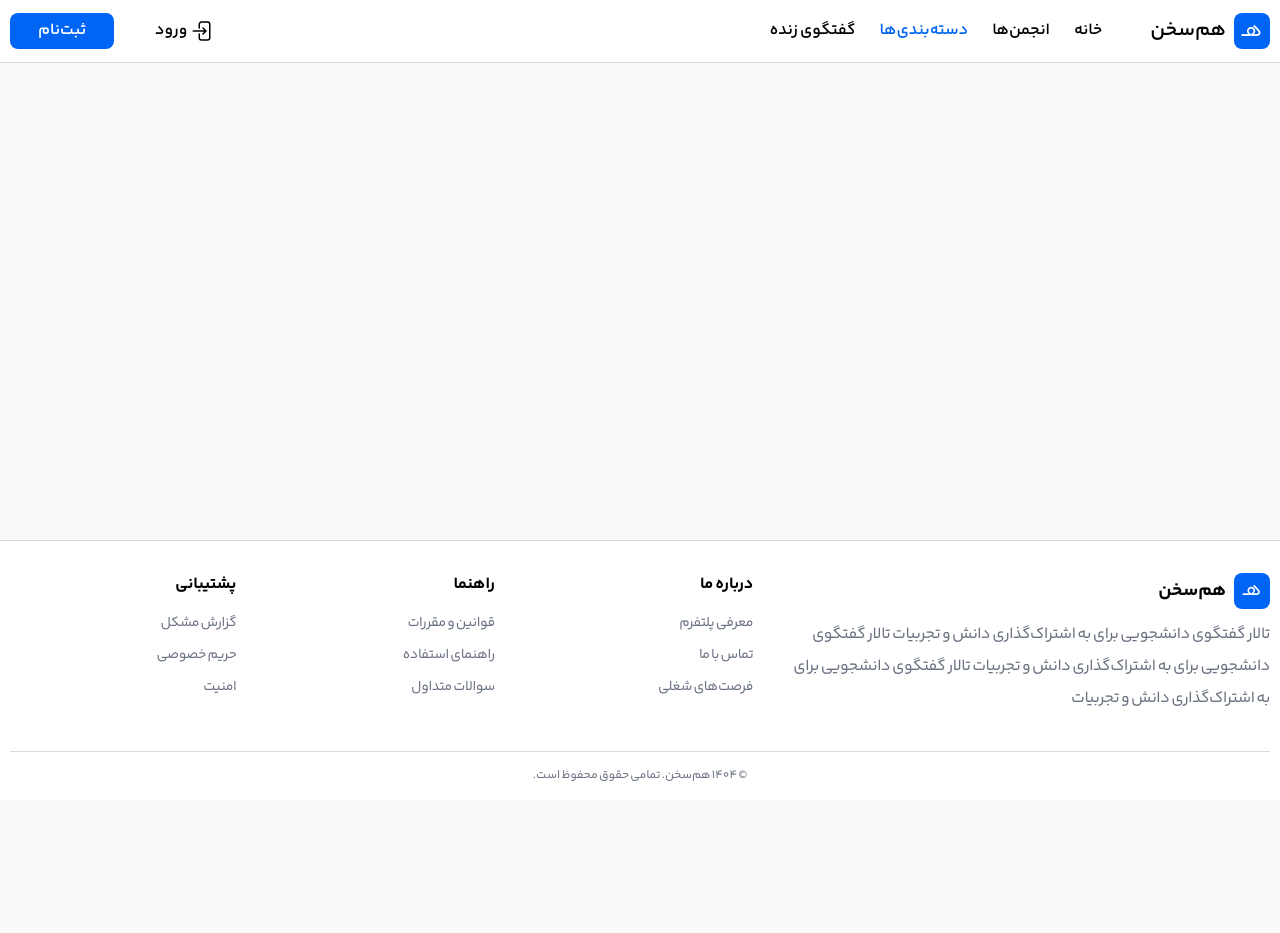
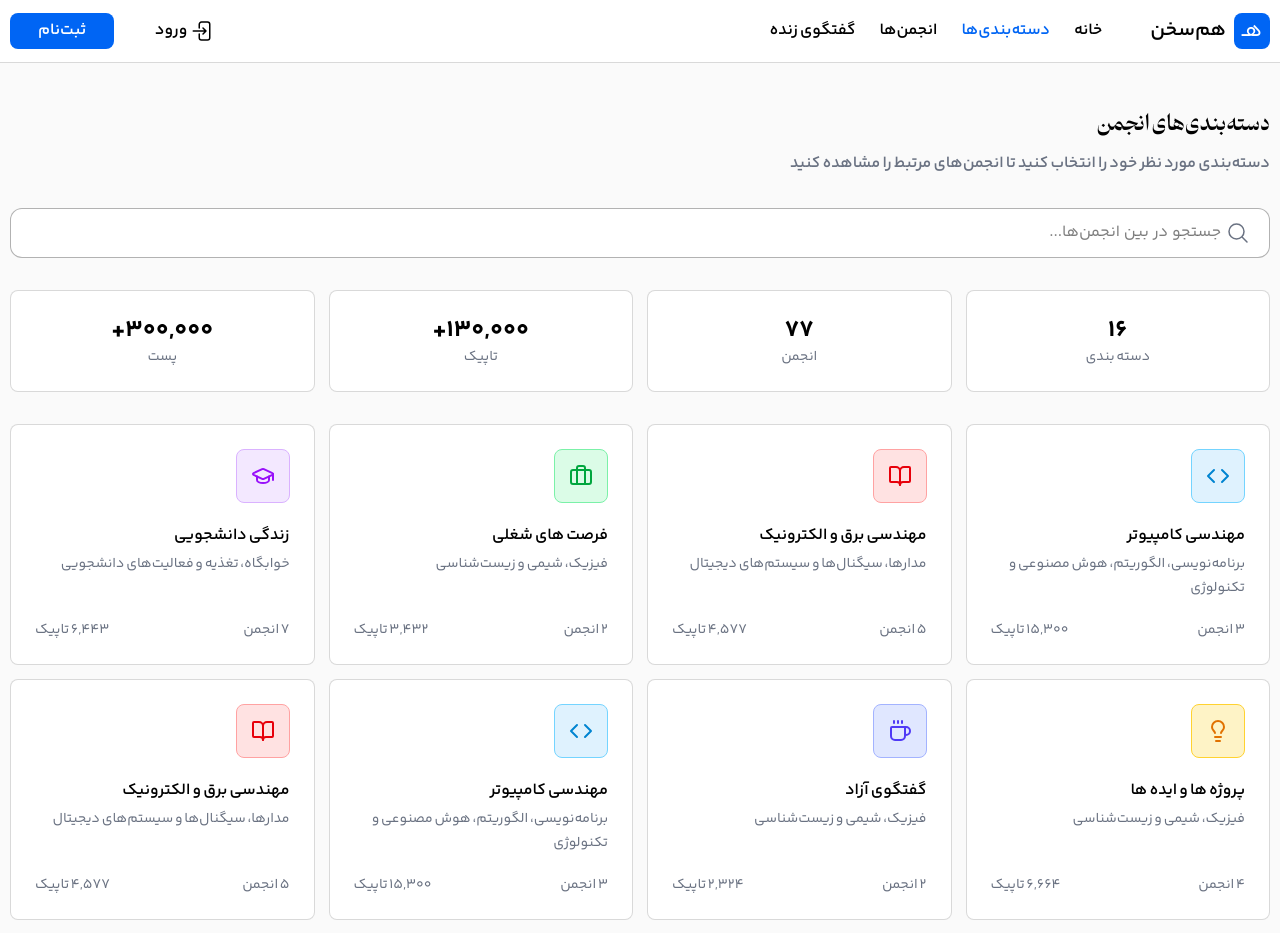
Before and after one commit to amirtvn04/hamsokhan, a React (Vite) app: page /category in a window 1280 px wide. Shown: the top 933 px of the page. Before the commit the page ends 800 px from the top, so only its background shows below. Built offline with nearby package versions, Linux system fonts and the light colour scheme; no server answers.

Commit message:
feat(category): implement category page with dynamic compnents

```diff
--- /dev/null
+++ b/src/components/CategoryCard.jsx
@@ -0,0 +1,43 @@
+import { Link } from "react-router-dom";
+
+const colorVariants = [
+    { bg: 'bg-sky-100', text: 'text-sky-600', border: 'border-sky-300' },
+    { bg: 'bg-red-100', text: 'text-red-600', border: 'border-red-300' },
+    { bg: 'bg-green-100', text: 'text-green-600', border: 'border-green-300' },
+    { bg: 'bg-purple-100', text: 'text-purple-600', border: 'border-purple-300' },
+    { bg: 'bg-amber-100', text: 'text-amber-600', border: 'border-amber-300' },
+    { bg: 'bg-indigo-100', text: 'text-indigo-600', border: 'border-indigo-300' },
+];
+
+export default function CategoryCard({ title, subtitle, topics, forums, icon, index = 0 }) {
+
+
+    const color = colorVariants[index];
+
+    return (
+        <div className="bg-white border border-black/15 rounded-lg px-6 py-6 hover:border-[#0065F4] transition-colors duration-200">
+            <div className={`p-3.5 rounded-lg ${color.bg} border ${color.border} inline-block `} >
+                <svg className={`w-6 h-6 ${color.text}`}>
+                    <use href={"#" + icon}></use>
+                </svg>
+            </div>
+            <Link>
+                <h5 className="tex font-semibold mt-3">{title}</h5>
+            </Link>
+            <p className="line-clamp-2 text-gray-500 mt-1 text-sm leading-6 min-h-12">{subtitle}</p>
+            <div className="flex items-center justify-between text-gray-500 text-sm mt-5">
+                <span>
+                    {forums}
+                    {" "}
+                    انجمن
+                </span>
+                <span>
+                    {topics}
+                    {" "}
+                    تاپیک
+                </span>
+            </div>
+
+        </div>
+    )
+}
--- a/src/components/Header.jsx
+++ b/src/components/Header.jsx
@@ -29,8 +29,8 @@ export default function Header() {
                     </Link>
                     <nav className="flex items-center gap-x-6 font-semibold">
                         <NavLink className="hover:text-[#0065F4] transition duration-200" to='/'>خانه</NavLink>
+                        <NavLink className="hover:text-[#0065F4] transition duration-200" to='/category'>دسته‌بندی‌ها</NavLink>
                         <NavLink className="hover:text-[#0065F4] transition duration-200" to='/forums'>انجمن‌ها</NavLink>
-                        <NavLink className="hover:text-[#0065F4] transition duration-200" to='/category'>دسته‌بندی‌ها</NavLink>
                         <NavLink className="hover:text-[#0065F4] transition duration-200" to='/chat'>گفتگوی زنده</NavLink>
                     </nav>
                 </div>
--- a/src/pages/Category.jsx
+++ b/src/pages/Category.jsx
@@ -1,8 +1,53 @@
-import React from 'react'
+import CategoryCard from "../components/CategoryCard"
+import InputField from "../components/elements/InputField"
 
 function Category() {
   return (
-    <div>Category</div>
+    <main className='pt-15.5 container-uni'>
+      <div className="mt-12">
+        <h3>دسته‌بندی‌های انجمن</h3>
+        <p className="text-gray-500 font-semibold mt-3 mb-8">دسته‌بندی مورد نظر خود را انتخاب کنید تا انجمن‌های مرتبط را مشاهده کنید</p>
+        <InputField icon='search' type='text' CustomStyles='w-full pr-12 pl-5 py-3 bg-white' placeholder='جستجو در بین انجمن‌ها...' />
+      </div>
+
+      <div className="grid grid-cols-4 gap-3.5 mt-8 mb-8">
+        <div className="bg-white rounded-lg p-6 flex flex-col items-center justify-center border border-black/15 hover:border-[#0065F4] transition duration-200">
+          <span className="font-bold text-2xl">۱۶</span>
+          <span className="text-sm text-gray-500">دسته بندی</span>
+        </div>
+        <div className="bg-white rounded-lg p-6 flex flex-col items-center justify-center border border-black/15 hover:border-[#0065F4] transition duration-200">
+          <span className="font-bold text-2xl">۷۷</span>
+          <span className="text-sm text-gray-500">انجمن</span>
+        </div>
+        <div className="bg-white rounded-lg p-6 flex flex-col items-center justify-center border border-black/15 hover:border-[#0065F4] transition duration-200">
+          <span className="font-bold text-2xl">۱۳۰,۰۰۰+</span>
+          <span className="text-sm text-gray-500">تاپیک</span>
+        </div>
+        <div className="bg-white rounded-lg p-6 flex flex-col items-center justify-center border border-black/15 hover:border-[#0065F4] transition duration-200">
+          <span className="font-bold text-2xl">۳۰۰,۰۰۰+</span>
+          <span className="text-sm text-gray-500">پست</span>
+        </div>
+      </div>
+
+      <div className="grid grid-cols-4 gap-3.5 mb-30">
+            <CategoryCard index='0' title='مهندسی کامپیوتر' subtitle='برنامه‌نویسی، الگوریتم، هوش مصنوعی و تکنولوژی' topics='۱۵,۳۰۰'forums='۳' icon='code' />
+            <CategoryCard index='1' title='مهندسی برق و الکترونیک' subtitle='مدارها، سیگنال‌ها و سیستم‌های دیجیتال' topics='۴,۵۷۷'forums='۵' icon='science' />
+            <CategoryCard index='2' title='فرصت های شغلی' subtitle='فیزیک، شیمی و زیست‌شناسی' topics='۳,۴۳۲'forums='۲' icon='suitcase' />
+            <CategoryCard index='3' title='زندگی دانشجویی' subtitle='خوابگاه، تغذیه و فعالیت‌های دانشجویی' topics='۶,۴۴۳'forums='۷' icon='education' />
+            <CategoryCard index='4' title='پروژه ها و ایده ها' subtitle='فیزیک، شیمی و زیست‌شناسی' topics='۶,۶۶۴'forums='۴' icon='idea' />
+            <CategoryCard index='5' title='گفتگوی آزاد' subtitle='فیزیک، شیمی و زیست‌شناسی' topics='۲,۳۲۴'forums='۲' icon='tea' />
+            <CategoryCard index='0' title='مهندسی کامپیوتر' subtitle='برنامه‌نویسی، الگوریتم، هوش مصنوعی و تکنولوژی' topics='۱۵,۳۰۰'forums='۳' icon='code' />
+            <CategoryCard index='1' title='مهندسی برق و الکترونیک' subtitle='مدارها، سیگنال‌ها و سیستم‌های دیجیتال' topics='۴,۵۷۷'forums='۵' icon='science' />
+            <CategoryCard index='2' title='فرصت های شغلی' subtitle='فیزیک، شیمی و زیست‌شناسی' topics='۳,۴۳۲'forums='۲' icon='suitcase' />
+            <CategoryCard index='5' title='گفتگوی آزاد' subtitle='فیزیک، شیمی و زیست‌شناسی' topics='۲,۳۲۴'forums='۲' icon='tea' />
+            <CategoryCard index='0' title='مهندسی کامپیوتر' subtitle='برنامه‌نویسی، الگوریتم، هوش مصنوعی و تکنولوژی' topics='۱۵,۳۰۰'forums='۳' icon='code' />
+            <CategoryCard index='1' title='مهندسی برق و الکترونیک' subtitle='مدارها، سیگنال‌ها و سیستم‌های دیجیتال' topics='۴,۵۷۷'forums='۵' icon='science' />
+            <CategoryCard index='2' title='فرصت های شغلی' subtitle='فیزیک، شیمی و زیست‌شناسی' topics='۳,۴۳۲'forums='۲' icon='suitcase' />
+            <CategoryCard index='3' title='زندگی دانشجویی' subtitle='خوابگاه، تغذیه و فعالیت‌های دانشجویی' topics='۶,۴۴۳'forums='۷' icon='education' />
+            <CategoryCard index='4' title='پروژه ها و ایده ها' subtitle='فیزیک، شیمی و زیست‌شناسی' topics='۶,۶۶۴'forums='۴' icon='idea' />
+            <CategoryCard index='5' title='گفتگوی آزاد' subtitle='فیزیک، شیمی و زیست‌شناسی' topics='۲,۳۲۴'forums='۲' icon='tea' />
+      </div>
+    </main>
   )
 }
 
--- a/src/pages/Forums.jsx
+++ b/src/pages/Forums.jsx
@@ -1,15 +1,5 @@
-import InputField from "../components/elements/InputField"
-
-function Forums() {
+export default function Forums() {
   return (
-    <main className='pt-15.5 container-uni'>
-      <div className="mt-12">
-        <h3>دسته‌بندی‌های انجمن</h3>
-        <p className="text-gray-500 font-bold mt-3 mb-8">دسته‌بندی مورد نظر خود را انتخاب کنید تا انجمن‌های مرتبط را مشاهده کنید</p>
-        <InputField icon='search' type='text' CustomStyles='w-full pr-12 pl-5 py-3 bg-white' placeholder='جستجو در بین انجمن‌ها...' />
-      </div>
-    </main>
+    <div>Forums</div>
   )
 }
-
-export default Forums
--- a/src/pages/Home.jsx
+++ b/src/pages/Home.jsx
@@ -61,7 +61,7 @@ function Home() {
             </Link>
           </div>
 
-          <div className="grid grid-cols-3 gap-4">
+          <div className="grid grid-cols-3 gap-3">
             <HotCategoryCard index='0' title='مهندسی کامپیوتر' counter='۱۵,۳۰۰' icon='code' />
             <HotCategoryCard index='1' title='علوم پایه' counter='۴,۵۷۷' icon='science' />
             <HotCategoryCard index='2' title='فرصت های شغلی' counter='۳,۴۳۲' icon='suitcase' />
```
